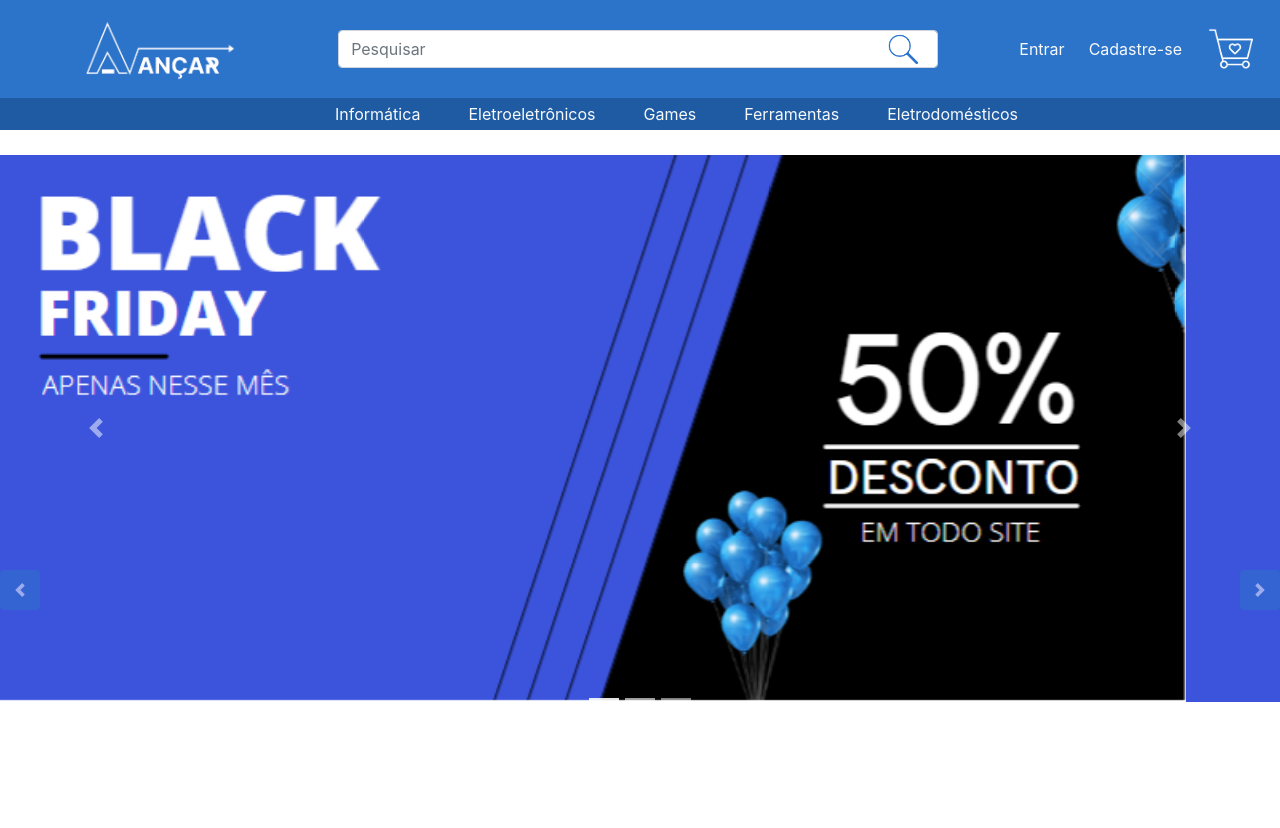
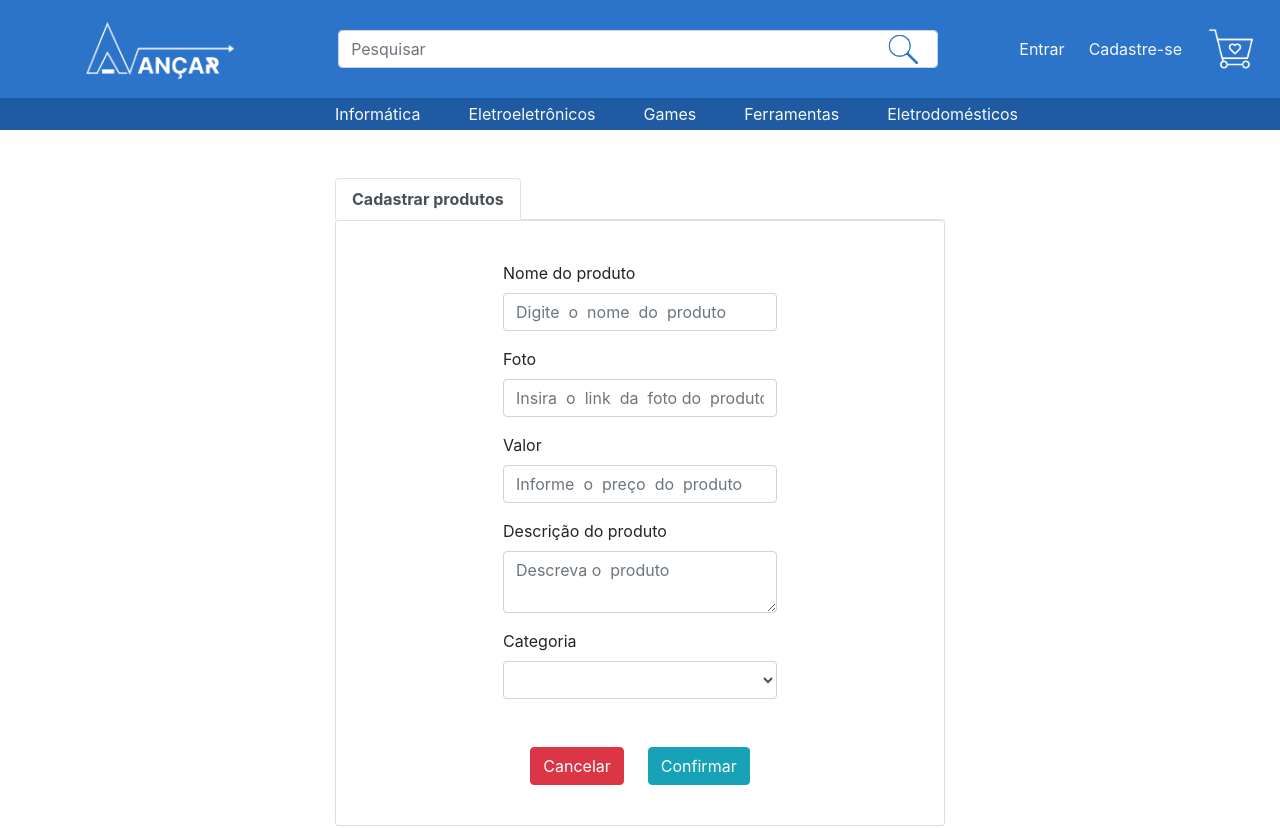
Before and after one commit to ProjetoAvancar/frontend, an Angular app: page /#/ in a window 1280 px wide. Shown: the top 828 px of the page. Built offline with nearby package versions, Linux system fonts and the light colour scheme; no server answers.

Commit message:
pagina de cadastrar produto

```diff
--- a/src/app/app-routing.module.ts
+++ b/src/app/app-routing.module.ts
@@ -1,5 +1,6 @@
 import { NgModule } from '@angular/core';
 import { RouterModule, Routes } from '@angular/router';
+import { CadastrarProdutoComponent } from './cadastrar-produto/cadastrar-produto.component';
 import { CadastrarComponent } from './cadastrar/cadastrar.component';
 import { LoginComponent } from './login/login.component';
 
@@ -7,7 +8,9 @@ const routes: Routes = [
   { path:'', redirectTo:'home', pathMatch:'full'},
 
   { path:'login', component: LoginComponent },
-  { path:'cadastro', component: CadastrarComponent }
+  { path:'cadastro', component: CadastrarComponent },
+
+  { path:'cadastrar-produto', component: CadastrarProdutoComponent}
 ];
 
 @NgModule({
--- a/src/app/app.component.html
+++ b/src/app/app.component.html
@@ -1,6 +1,9 @@
 <app-menu></app-menu>
 <router-outlet></router-outlet>
-<app-carousel></app-carousel>
-<app-cards></app-cards>
 
-<app-footer></app-footer>
+<!--<app-carousel></app-carousel>
+<app-cards></app-cards>-->
+
+<app-cadastrar-produto></app-cadastrar-produto>
+
+<!--<app-footer></app-footer>-->
--- a/src/app/app.module.ts
+++ b/src/app/app.module.ts
@@ -14,6 +14,7 @@ import { HashLocationStrategy, LocationStrategy } from '@angular/common';
 
 import { CarouselComponent } from './carousel/carousel.component';
 import { FooterComponent } from './footer/footer.component';
+import { CadastrarProdutoComponent } from './cadastrar-produto/cadastrar-produto.component';
 
 @NgModule({
   declarations: [
@@ -24,7 +25,8 @@ import { FooterComponent } from './footer/footer.component';
     LoginComponent,
     CadastrarComponent,
     CarouselComponent,
-    FooterComponent
+    FooterComponent,
+    CadastrarProdutoComponent
   ],
   imports: [
     BrowserModule,
--- /dev/null
+++ b/src/app/cadastrar-produto/cadastrar-produto.component.css
@@ -0,0 +1,11 @@
+.corbtn{
+    background-color: #2C74C9;
+}
+
+.corbt{
+    background-color: #b82620;
+}
+
+#center {
+    align-items : center;
+}
--- /dev/null
+++ b/src/app/cadastrar-produto/cadastrar-produto.component.html
@@ -0,0 +1,55 @@
+
+<div  class="container-fluid">
+    <div  class="row  justify-content-center  mt-5">
+        <div  class="col-md-6">
+
+            <ul  class="nav  nav-tabs"  id= "myTab"  role="tablist">
+                <li  class="nav-item"  role="presentation">
+                    <a  class="nav-link  active"  id="home-tab"  data-toggle="tab"  role= "tab"  aria-controls="home"
+                        aria-selected="true"><b>Cadastrar  produtos</b></a>
+                </li>
+            </ul>
+
+            <div  class="card  "  id="center">
+                <div  class="form-group  col-md-6 mt-4 ">
+                   <!--campo  nome  do  produto-->
+                    <div  class="mt-3">
+                        <label  for="">Nome  do  produto</label>
+                    <input  class="form-control"  type="text"  name ="nome"  id="nome"  placeholder="Digite  o  nome  do  produto">
+                    </div>
+                    <!--campo  foto-->
+                    <div  class="mt-3">
+                        <label  for="">Foto</label>
+                    <input  class="form-control"  type="text" name="foto"  id="foto"  placeholder="Insira  o  link  da  foto do  produto" >
+                    </div>
+                    <!--campo  preço-->
+                    <div  class="mt-3">
+                        <label  for="">Valor</label>
+                    <input  class="form-control"  type="valor"  name="Valor"  id="valor"  placeholder="Informe  o  preço  do  produto">
+                    </div>
+                    <!--caixa  descrição-->
+                    <div  class="mt-3">
+                        <label  for="texto">Descrição  do  produto</label>
+                   <textarea  class="form-control"  name="texto"  id="texto"  placeholder="Descreva o  produto"></textarea>
+                    </div>
+                    <!--select  de  categorias-->
+                    <div  class="mt-3">
+                        <label  for="texto">Categoria</label>
+                        <select  name=" categoria"  id="categoria"  class="form-control">Categoria</select>
+                    </div>
+                   <!--botões-->
+                    <div  class="mt-5  text-center  mb-4">
+                        <button  class="btn  btn-danger  mr-4"   routerLink='/produto'>Cancelar</button>
+                        <button  class="btn  btn-info" (click)="cadastrar()">Confirmar</button>
+                    </div>
+
+                </div>
+            </div>
+
+            <div class="tab-content"  id="myTabContent">
+                <div  class="tab-pane  fade  show  active"  id="home"  role="tabpanel"  aria-labelledby="home-tab"></div>
+            </div>
+
+        </div>
+    </div>
+</div>
--- /dev/null
+++ b/src/app/cadastrar-produto/cadastrar-produto.component.ts
@@ -0,0 +1,39 @@
+import { Component, OnInit } from '@angular/core';
+import { Produto } from '../model/Produto';
+import { ProdutoService } from './../service/produto.service';
+import { Router } from '@angular/router';
+
+@Component({
+  selector: 'app-cadastrar-produto',
+  templateUrl: './cadastrar-produto.component.html',
+  styleUrls: ['./cadastrar-produto.component.css']
+})
+export class CadastrarProdutoComponent implements OnInit {
+  produto: Produto = new Produto()
+  listaProdutos: Produto[]
+
+  constructor(
+    private router: Router,
+    private produtoService: ProdutoService
+  ) { }
+
+  ngOnInit(){
+    this.findAllProdutos()
+  }
+
+  findAllProdutos(){ /*para listar  todos os produtos*/
+  this.produtoService.getAllProdutos().subscribe((resp: Produto[]) => {
+    this.listaProdutos = resp
+  })
+ }
+
+  cadastrar(){
+    this.produtoService.postProduto(this.produto).subscribe((resp: Produto)=>{
+      this.produto = resp
+      alert("Produto cadastrado")
+      this.findAllProdutos()
+      this.produto = new Produto()
+    })
+  }
+
+}
--- /dev/null
+++ b/src/app/model/Produto.ts
@@ -0,0 +1,9 @@
+import { User } from './User';
+export class Produto {
+  public id: number
+  public nome: string
+  public valor: number
+  public foto: string
+  //public categoria: Categoria
+  public usuario: User
+}
--- /dev/null
+++ b/src/app/service/produto.service.ts
@@ -0,0 +1,42 @@
+import { Produto } from './../model/Produto';
+import { Observable } from 'rxjs';
+import { HttpClient, HttpHeaders } from '@angular/common/http';
+import { Injectable } from '@angular/core';
+import { environment } from 'src/environments/environment.prod';
+
+@Injectable({
+  providedIn: 'root'
+})
+export class ProdutoService {
+
+  constructor(private http: HttpClient) { }
+
+  token = {
+    headers: new HttpHeaders().set('Authorization', environment.token),
+  };
+
+  getAllProdutos(): Observable<Produto[]>{
+    return this.http.get<Produto[]>('http://localhost:8080/produtos/all')
+  }
+
+  getProdutoById(id: number): Observable<Produto> {
+    return this.http.get<Produto>(`http://localhost:8080/produtos/${id}`)
+  }
+
+  getProdutosByNome(nome: string): Observable<Produto[]>{
+    return this.http.get<Produto[]>(`http://localhost:8080/produtos/nome/${nome}`)
+  }
+
+  postProduto(produto: Produto): Observable<Produto> {
+    return this.http.post<Produto>('http://localhost:8080/produtos/cadastrar', produto, this.token)
+  }
+
+  putProduto(produto: Produto): Observable<Produto> {
+    return this.http.put<Produto>('http://localhost:8080/produtos/atualizar', produto, this.token)
+  }
+
+  deleteProduto(id: number){
+  return this.http.delete(`http://localhost:8080/produtos/${id}`, this.token)
+  }
+
+}
```
Also changed, not shown: 1 other file (tests, documents, lock files or other folders).
